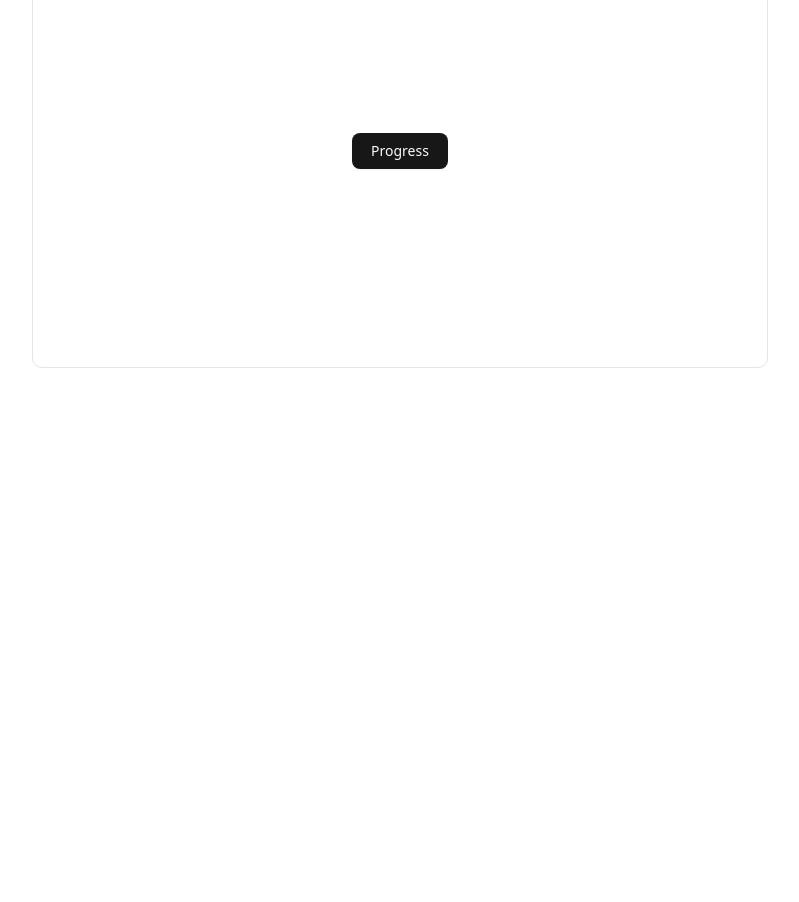
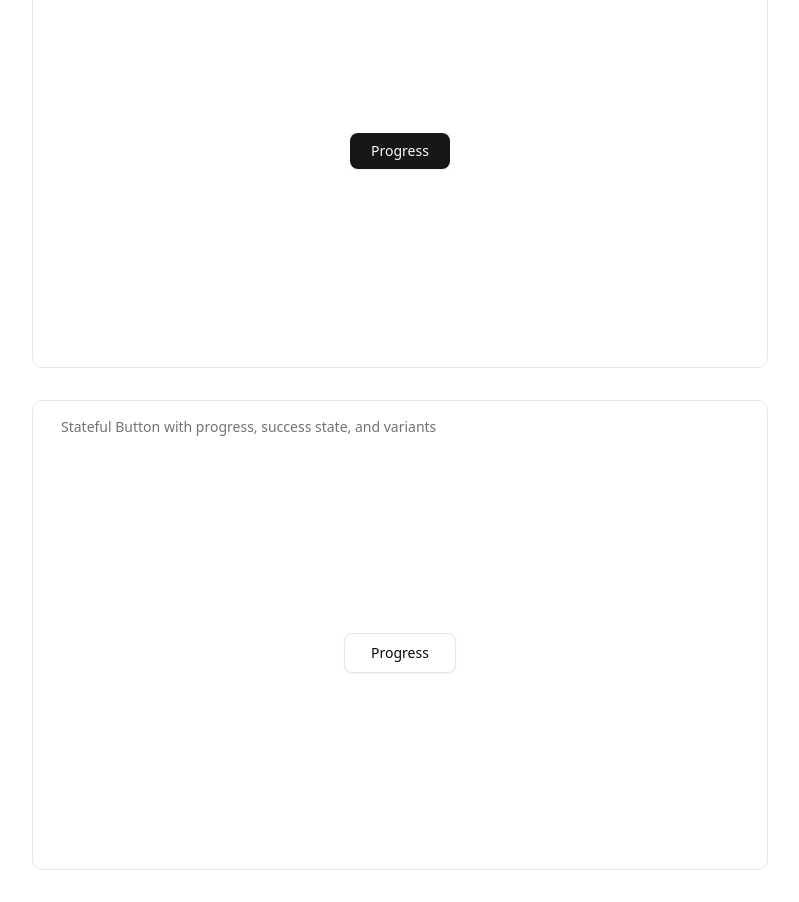
Before and after one commit to nanyx95/Stateful-Button-React, a Next.js app: page / in a window 1280 px wide. Shown: the part 1760-2662 px from the top of the page, without its empty margins (240-1039 px from the left). Before the commit the page ends 2160 px from the top, so only its background shows below. Built offline with nearby package versions, Linux system fonts and the light colour scheme.

Commit message:
feat(ui): add size and style variants to stateful button

```diff
--- a/app/page.tsx
+++ b/app/page.tsx
@@ -104,6 +104,29 @@ export default function Home() {
 							</StatefulButton>
 						</div>
 					</div>
+
+					<div className="relative flex min-h-[450px] flex-col gap-4 rounded-lg border p-4">
+						<h2 className="text-sm text-muted-foreground sm:pl-3">
+							Stateful Button with progress, success state, and variants
+						</h2>
+						<div className="relative flex min-h-[400px] items-center justify-center">
+							<StatefulButton
+								variant="outline"
+								size="lg"
+								className="w-28"
+								buttonType="progress"
+								onClick={async () => {
+									console.log('clicked');
+									await startProgress(7, 100);
+								}}
+								onComplete={() => console.log('completed')}
+								onError={(error) => console.error(error)}
+								progress={progress}
+							>
+								Progress
+							</StatefulButton>
+						</div>
+					</div>
 				</main>
 			</div>
 		</>
--- a/registry/new-york/ui/stateful-button/stateful-button.tsx
+++ b/registry/new-york/ui/stateful-button/stateful-button.tsx
@@ -6,6 +6,8 @@ import { Progress } from '@/components/ui/progress';
 import { Check, X, LoaderCircle } from 'lucide-react';
 import { assign, setup } from 'xstate';
 import { useMachine } from '@xstate/react';
+import { cva, type VariantProps } from 'class-variance-authority';
+import { cn } from '@/lib/utils';
 
 const statefulButtonMachine = setup({
 	types: {
@@ -95,12 +97,50 @@ const statefulButtonMachine = setup({
 	}
 });
 
+const buttonVariants = cva(
+	'w-25 gap-1 relative overflow-hidden disabled:pointer-events-auto disabled:cursor-not-allowed disabled:opacity-100',
+	{
+		variants: {
+			size: {
+				default: 'h-9 px-3.5 py-2 has-[>svg]:px-3',
+				sm: 'h-8 rounded-md gap-1.5 px-3 has-[>svg]:px-2.5',
+				lg: 'h-10 rounded-md px-4.5 has-[>svg]:px-4'
+			}
+		},
+		defaultVariants: {
+			size: 'default'
+		}
+	}
+);
+
+const progressVariants = cva('', {
+	variants: {
+		variant: {
+			default:
+				'bg-neutral-50/20 dark:bg-neutral-900/20 [&>[data-slot=progress-indicator]]:bg-neutral-50 [&>[data-slot=progress-indicator]]:dark:bg-neutral-900',
+			destructive:
+				'bg-neutral-900/20 dark:bg-neutral-50/20 [&>[data-slot=progress-indicator]]:bg-neutral-900 [&>[data-slot=progress-indicator]]:dark:bg-neutral-50',
+			outline:
+				'bg-neutral-900/20 dark:bg-neutral-50/20 [&>[data-slot=progress-indicator]]:bg-neutral-900 [&>[data-slot=progress-indicator]]:dark:bg-neutral-50',
+			secondary:
+				'bg-neutral-900/20 dark:bg-neutral-50/20 [&>[data-slot=progress-indicator]]:bg-neutral-900 [&>[data-slot=progress-indicator]]:dark:bg-neutral-50',
+			ghost:
+				'bg-neutral-900/20 dark:bg-neutral-50/20 [&>[data-slot=progress-indicator]]:bg-neutral-900 [&>[data-slot=progress-indicator]]:dark:bg-neutral-50'
+		}
+	},
+	defaultVariants: {
+		variant: 'default'
+	}
+});
+
 type BaseProps = {
 	onClick?: (event: React.MouseEvent<HTMLButtonElement>) => void | Promise<unknown>;
 	onComplete?: () => void;
 	onError?: (error: Error) => void;
 	children?: React.ReactNode;
-} & React.ButtonHTMLAttributes<HTMLButtonElement>;
+} & React.ButtonHTMLAttributes<HTMLButtonElement> &
+	VariantProps<typeof buttonVariants> &
+	VariantProps<typeof progressVariants>;
 
 type SpinnerButtonProps = BaseProps & {
 	buttonType?: 'spinner';
@@ -121,6 +161,9 @@ const StatefulButton: React.FC<StatefulButtonProps> = ({
 	onError,
 	progress,
 	children,
+	className,
+	variant,
+	size,
 	...props
 }) => {
 	const [snapshot, send] = useMachine(statefulButtonMachine, {
@@ -151,14 +194,17 @@ const StatefulButton: React.FC<StatefulButtonProps> = ({
 	};
 
 	return (
-		<Button onClick={handleClick} disabled={!snapshot.matches('idle')} className="w-24" {...props}>
+		<Button
+			variant={variant}
+			className={cn(buttonVariants({ size, className }))}
+			onClick={handleClick}
+			disabled={!snapshot.matches('idle')}
+			{...props}
+		>
 			{snapshot.matches('idle') && children}
 			{snapshot.matches('loading') && <LoaderCircle className="animate-spin" />}
 			{snapshot.matches('progress') && (
-				<Progress
-					value={snapshot.context.progress}
-					className="bg-neutral-50/20 dark:bg-neutral-900/20 [&>[data-slot=progress-indicator]]:bg-neutral-50 [&>[data-slot=progress-indicator]]:dark:bg-neutral-900"
-				/>
+				<Progress value={snapshot.context.progress} className={cn(progressVariants({ variant }))} />
 			)}
 			{snapshot.matches('success') && <Check />}
 			{snapshot.matches('error') && <X />}
```
